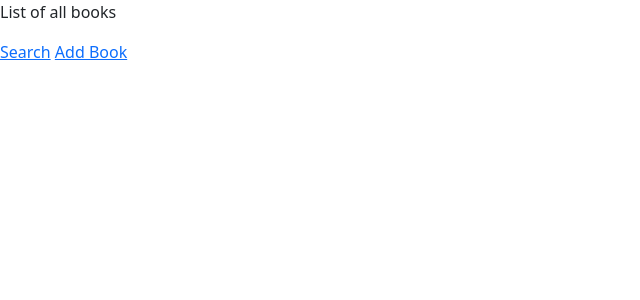
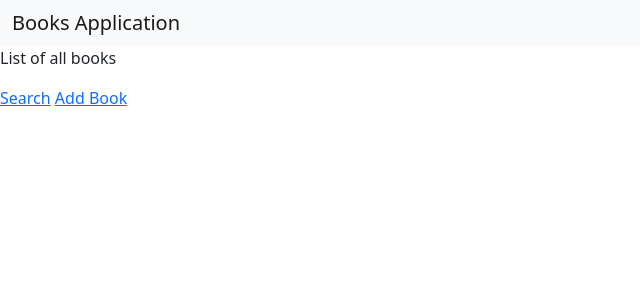
Before and after one commit to raj3k/book_app, a Django app: page / in a window 1280 px wide. Shown: the top 300 px of the page, without its empty margins (0-640 px from the left). Run offline with Django 3.2, Linux system fonts and the light colour scheme; data that the repository does not hold is empty.

Commit message:
added global project template and extended app base.html

```diff
--- a/books/templates/books/base.html
+++ b/books/templates/books/base.html
@@ -1,13 +1,5 @@
-<!DOCTYPE html>
-<html lang="en">
-<head>
-    <meta charset="UTF-8">
-    <meta http-equiv="X-UA-Compatible" content="IE=edge">
-    <meta name="viewport" content="width=device-width, initial-scale=1.0">
-    <link href="https://cdn.jsdelivr.net/npm/bootstrap@5.1.3/dist/css/bootstrap.min.css" rel="stylesheet" integrity="sha384-1BmE4kWBq78iYhFldvKuhfTAU6auU8tT94WrHftjDbrCEXSU1oBoqyl2QvZ6jIW3" crossorigin="anonymous">
-    <title>Books Application</title>
-</head>
-<body>
+{% extends 'base.html' %}
+{% block contents %}
     <p>List of all books</p>
     <ul>
         {% for book in books %}
@@ -15,11 +7,8 @@
             {{ book }}
             <a href="{% url 'book_view' pk=book.id %}">Edit</a>
         </li>
-
         {% endfor %}
     </ul>
     <a href="/book-search">Search</a>
     <a href="/book-add">Add Book</a>
-    <script src="https://cdn.jsdelivr.net/npm/bootstrap@5.1.3/dist/js/bootstrap.bundle.min.js" integrity="sha384-ka7Sk0Gln4gmtz2MlQnikT1wXgYsOg+OMhuP+IlRH9sENBO0LRn5q+8nbTov4+1p" crossorigin="anonymous"></script>
-</body>
-</html>
+{% endblock %}
--- /dev/null
+++ b/templates/base.html
@@ -0,0 +1,21 @@
+<!DOCTYPE html>
+<html lang="en">
+<head>
+    <meta charset="UTF-8">
+    <meta http-equiv="X-UA-Compatible" content="IE=edge">
+    <meta name="viewport" content="width=device-width, initial-scale=1.0">
+    <link href="https://cdn.jsdelivr.net/npm/bootstrap@5.1.3/dist/css/bootstrap.min.css" rel="stylesheet" integrity="sha384-1BmE4kWBq78iYhFldvKuhfTAU6auU8tT94WrHftjDbrCEXSU1oBoqyl2QvZ6jIW3" crossorigin="anonymous">
+    <title>Books Applications</title>
+</head>
+<body>
+    <nav class="navbar navbar-light bg-light">
+        <div class="container-fluid">
+            <div class="navbar-header">
+                <a class="navbar-brand" href="#">Books Application</a>
+            </div>
+        </div>
+    </nav>
+    {% block contents %}{% endblock %}
+    <script src="https://cdn.jsdelivr.net/npm/bootstrap@5.1.3/dist/js/bootstrap.bundle.min.js" integrity="sha384-ka7Sk0Gln4gmtz2MlQnikT1wXgYsOg+OMhuP+IlRH9sENBO0LRn5q+8nbTov4+1p" crossorigin="anonymous"></script>
+</body>
+</html>
```
